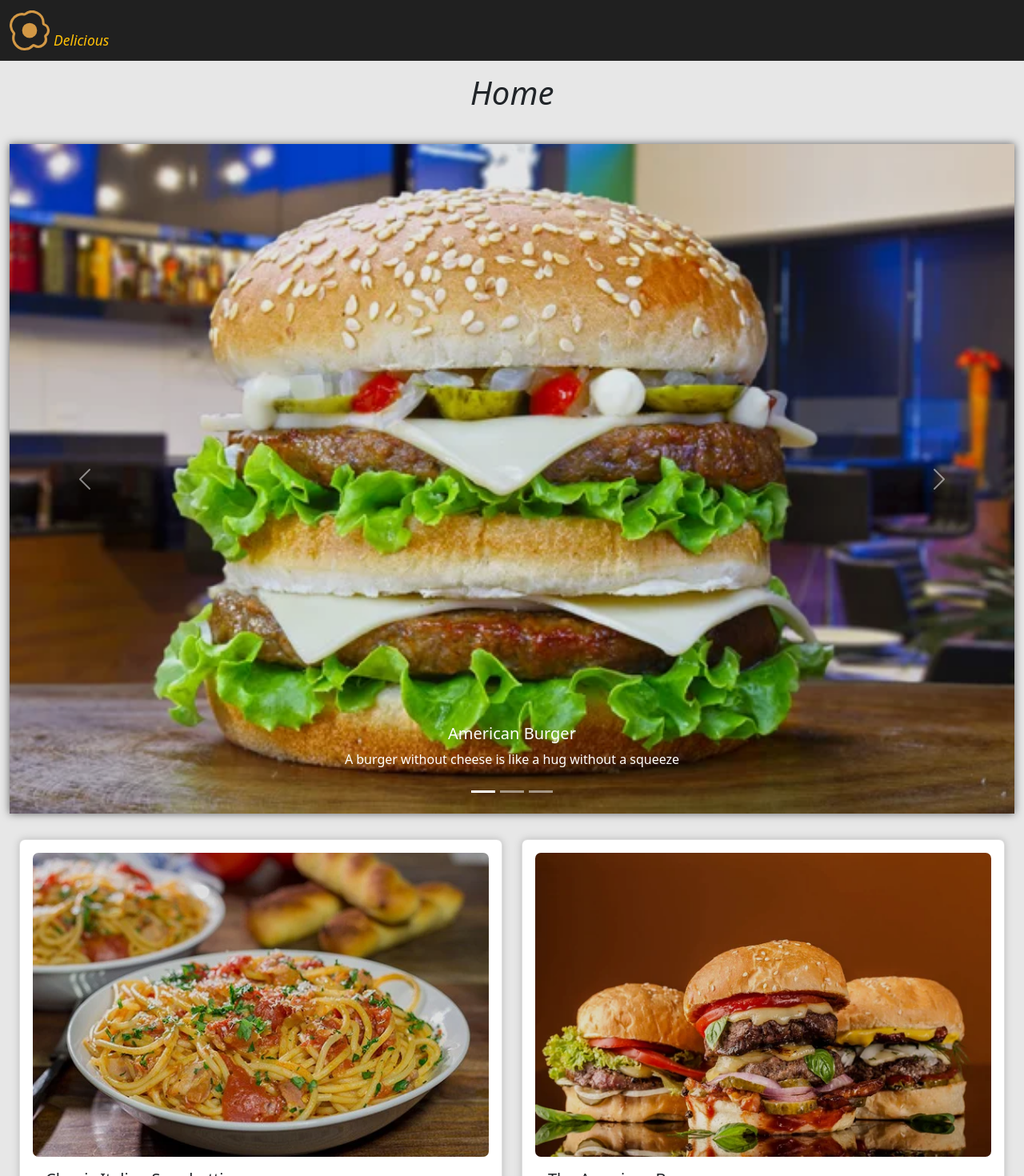
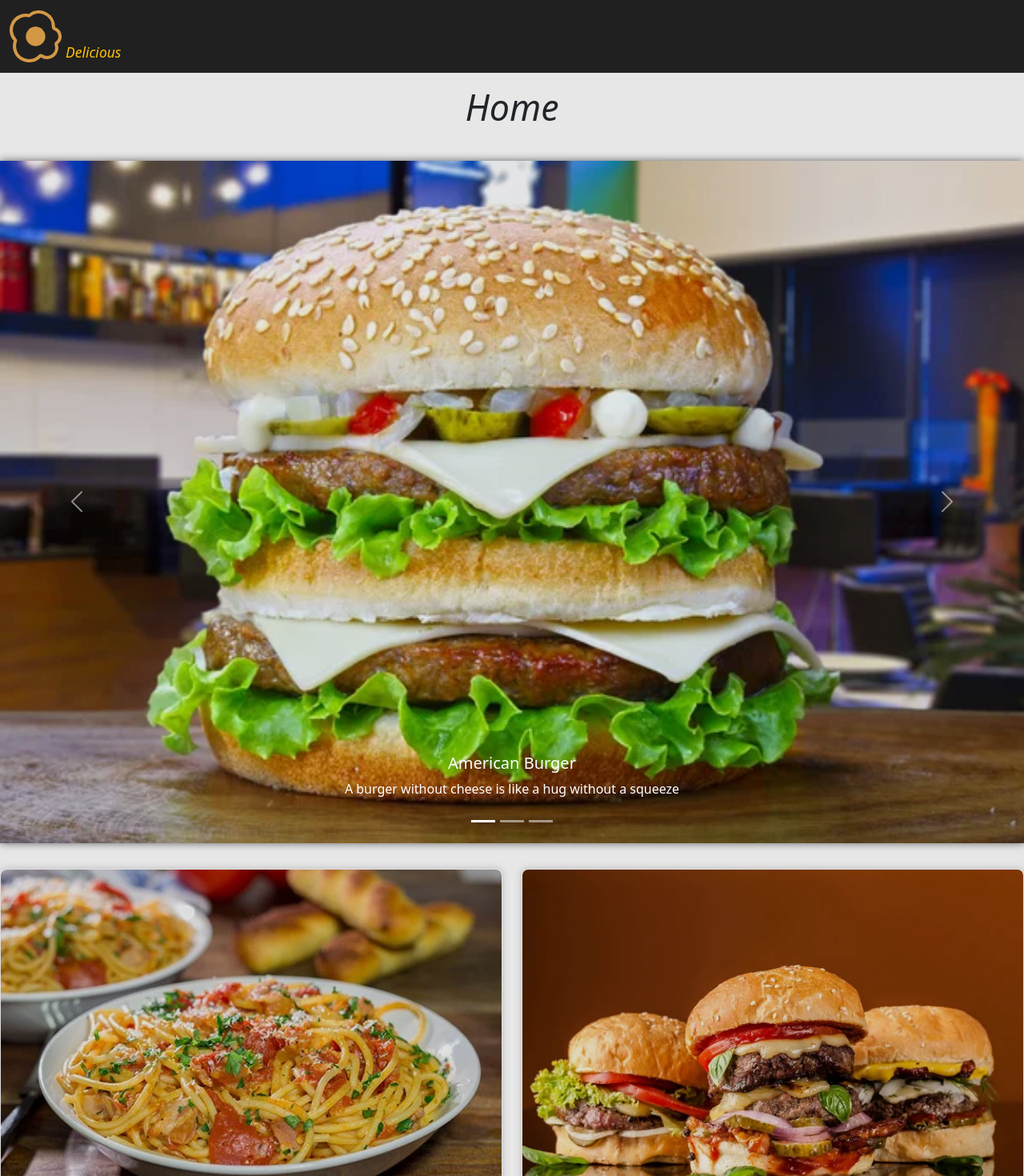
Before and after one commit to Sabajmukhadze1996/food-info, a React (Create React App) app: page / in a window 1280 px wide. Shown: the top 1470 px of the page at 80% size. Built offline with nearby package versions, Linux system fonts and the light colour scheme.

Commit message:
updated some margins and paddings

```diff
--- a/src/components/Home.js
+++ b/src/components/Home.js
@@ -19,7 +19,7 @@ export const Home = () => {
   return (
     <>
     <h1 className="text-center py-3"><i id="home-title">Home</i></h1>
-    <div className="container-fluid d-flex justify-content-center py-3">
+    <div className="container-fluid d-flex justify-content-center py-3 px-0">
      <div id="carouselExampleCaptions" className="carousel slide w-100" data-bs-ride="carousel">
   <div className="carousel-indicators">
     <button type="button" data-bs-target="#carouselExampleCaptions" data-bs-slide-to="0" className="active" aria-current="true" aria-label="Slide 1"></button>
@@ -61,7 +61,7 @@ export const Home = () => {
     </div>
 
 
-    <div className="row row-cols-1 row-cols-md-2 g-4 px-4 py-3 ">
+    <div className="row row-cols-1 row-cols-sm-2 g-4 py-3 ">
   <div className="col">
     <div className="card" id="home-card-border">
       <img src={italianpasta} className="card-img-top" alt="italianpasta" />
@@ -108,7 +108,7 @@ export const Home = () => {
 
 
 
-<div className="row row-cols-1 row-cols-md-2 g-4 px-4">
+<div className="row row-cols-1 row-cols-sm-2 g-4">
   <div className="col">
     <div className="card" id="home-card-border">
       <img src={italianpizza} className="card-img-top" alt="italianpasta" />
--- a/src/components/Navbar.js
+++ b/src/components/Navbar.js
@@ -11,7 +11,7 @@ export const Navbar = () => {
     <nav className="navbar navbar-expand-md sticky-top navbar-dark  py-2">
   <div className="container-fluid">
     <div className="navbar-brand ">
-    <img src={MainLogo} alt="logo" style={{width: '50px'}}/>
+    <img src={MainLogo} alt="logo" style={{width: '65px'}}/>
     <small className="text-warning"><i>Delicious</i></small>
     </div>
     <button className="navbar-toggler" type="button"
@@ -21,7 +21,7 @@ export const Navbar = () => {
       <span className="navbar-toggler-icon"></span>
     </button>
     <div className="collapse navbar-collapse" id="navbarTogglerDemo02">
-      <ul className="navbar-nav me-auto mb-2 mb-lg-0 d-flex justify-content-evenly gap-3 mt-4 w-100 h5">
+      <ul className="navbar-nav me-auto  mb-lg-0 d-flex justify-content-evenly gap-3 mt-4 w-100 h5">
         <NavLink to="/">Home</NavLink>
         <NavLink to="/americanpage">American</NavLink>
         <NavLink to="/europeanpage">European</NavLink>
--- a/src/index.css
+++ b/src/index.css
@@ -5,9 +5,9 @@
           box-sizing: border-box;
 }
 
-body {
+body, .App {
   min-height: 100vh;
-  background-color: whitesmoke;
+  background-color: #e7e7e7;
   overflow-x: hidden;
   display: -webkit-box;
   display: -ms-flexbox;
@@ -19,6 +19,7 @@ body {
   -webkit-box-pack: justify;
       -ms-flex-pack: justify;
           justify-content: space-between;
+  overflow-x: hidden !important;
 }
 
 #main {
@@ -33,6 +34,7 @@ body {
   -webkit-box-pack: center;
       -ms-flex-pack: center;
           justify-content: center;
+  padding-bottom: 100px;
 }
 
 a {
@@ -46,8 +48,7 @@ html, body {
 }
 
 nav {
-  -webkit-box-shadow: 0 4px 2px -2px gray;
-          box-shadow: 0 4px 2px -2px gray;
+  background-color: #202020;
 }
 
 a.active {
@@ -67,12 +68,14 @@ nav .navbar-brand {
 
 ul a {
   color: whitesmoke;
-  -webkit-transition: 0.3s ease;
-  transition: 0.3s ease;
+  -webkit-transition: 0.2s ease;
+  transition: 0.2s ease;
 }
 
 ul a:hover {
   color: #f0ad4e;
+  -webkit-transition: 0.3s ease-in-out;
+  transition: 0.3s ease-in-out;
 }
 
 .carousel-item img {
@@ -117,15 +120,14 @@ img {
 .card {
   -webkit-box-shadow: 0px 0px 10px #c4c4c4;
           box-shadow: 0px 0px 10px #c4c4c4;
-  padding: 1rem;
   border-radius: 7px;
   -webkit-transition: 0.2s ease;
   transition: 0.2s ease;
 }
 
 .card:hover {
-  -webkit-transform: scale(1.02);
-          transform: scale(1.02);
+  -webkit-transform: scale(1.01);
+          transform: scale(1.01);
 }
 
 .card img {
@@ -135,8 +137,8 @@ img {
 }
 
 .card img:hover {
-  -webkit-transform: scale(1.03);
-          transform: scale(1.03);
+  -webkit-transform: scale(1.01);
+          transform: scale(1.01);
   opacity: 90%;
 }
 
@@ -212,4 +214,21 @@ nav * {
             transform: translate(0px);
   }
 }
+
+footer {
+  background-color: #202020;
+}
+
+.dark-mode-div {
+  display: -webkit-box;
+  display: -ms-flexbox;
+  display: flex;
+  -webkit-box-pack: end;
+      -ms-flex-pack: end;
+          justify-content: end;
+}
+
+h1 {
+  font-size: 2.8rem !important;
+}
 /*# sourceMappingURL=index.css.map */
--- a/src/index.scss
+++ b/src/index.scss
@@ -4,13 +4,14 @@
   box-sizing: border-box;
 }
 
-body {
+body, .App {
   min-height: 100vh;
   background-color: rgb(231, 231, 231);
   overflow-x: hidden;
   display: flex;
   flex-direction: column;
   justify-content: space-between;
+  overflow-x: hidden !important;
 }
 
 #main {
@@ -54,7 +55,10 @@ ul a {
 }
 ul a:hover {
   color: #f0ad4e;
+ transition: 0.3s ease-in-out;
 }
+
+
 //navbar
 
 //karuseli
@@ -91,13 +95,14 @@ img {
 //card
 .card {
   box-shadow: 0px 0px 10px rgb(196, 196, 196);
-  padding: 1rem;
   border-radius: 7px;
   transition: 0.2s ease;
 }
 
+
+
 .card:hover {
-  transform: scale(1.02)
+  transform: scale(1.01)
 }
 
 .card img {
@@ -106,7 +111,7 @@ img {
 }
 
 .card img:hover {
-  transform: scale(1.03);
+  transform: scale(1.01);
   opacity: 90%;
 }
 //card
@@ -162,3 +167,7 @@ footer {
   display: flex;
   justify-content: end;
 }
+
+h1 {
+  font-size: 2.8rem !important;
+}
--- a/src/pages/AmericanPage.js
+++ b/src/pages/AmericanPage.js
@@ -21,9 +21,9 @@ export const AmericanPage = () => {
 
     return (
     <>
-      <div className="container-fluid py-3">
+      <div className="container-fluid px-0 py-3">
          <h1 className="text-center py-3 "><i id="american-title">American Cuisine</i></h1>
-         <img id="american-main" className="img-fluid py-2" src={americanimage1}
+         <img id="american-main" className="img-fluid py-2 px-0" src={americanimage1}
          alt="american-cuisine"/>
 
          <h1 className="py-3 text-center"><i>Famous List</i></h1>
--- a/src/pages/AsianPage.js
+++ b/src/pages/AsianPage.js
@@ -14,13 +14,13 @@ export const AsianPage = () => {
     const navigate = useNavigate();
   return (
     <>
-    <div className="container-fluid  py-3">
+    <div className="container-fluid px-0  py-3">
           <h1 className="text-center py-3"><i id="asian-title">Asian Cuisine</i></h1>
-         <img id="asianmain" className="img-fluid w-100 py-2" src={asianmainimage}
+         <img id="asianmain" className="img-fluid w-100 py-2 px-0" src={asianmainimage}
           alt="european-cousine"/>
 
       <h1 className="text-center py-3"><i>Types of Food</i></h1>
-      <div className="row row-cols-1 row-cols-md-2 g-4 px-4 py-3 ">
+      <div className="row row-cols-1 row-cols-sm-2 g-4  py-3 ">
   <div className="col">
     <div className="card" id="home-card-border">
       <img src={sushibig} className="card-img-top" alt="italianpasta" />
--- a/src/pages/EuropeanPage.js
+++ b/src/pages/EuropeanPage.js
@@ -14,13 +14,13 @@ export const EuropeanPage = () => {
     const navigate = useNavigate();
   return (
     <>
-    <div className="container-fluid  py-3">
+    <div className="container-fluid px-0  py-3">
           <h1 className="text-center py-3"><i id="european-title">European Cuisine</i></h1>
          <img id="europeanmain" className="img-fluid w-100 py-2" src={europeanmainimage}
           alt="european-cousine"/>
 
       <h1 className="text-center py-3"><i>Types of Food</i></h1>
-      <div className="row row-cols-1 row-cols-md-2 g-4 px-4 py-3 ">
+      <div className="row row-cols-1 row-cols-sm-2 g-4 py-3 ">
   <div className="col">
     <div className="card" id="home-card-border">
       <img src={germanfood} className="card-img-top" alt="italianpasta" />
```
Also changed, not shown: src/App.js (+28 -57 lines), 1 other file (tests, documents, lock files or other folders).
